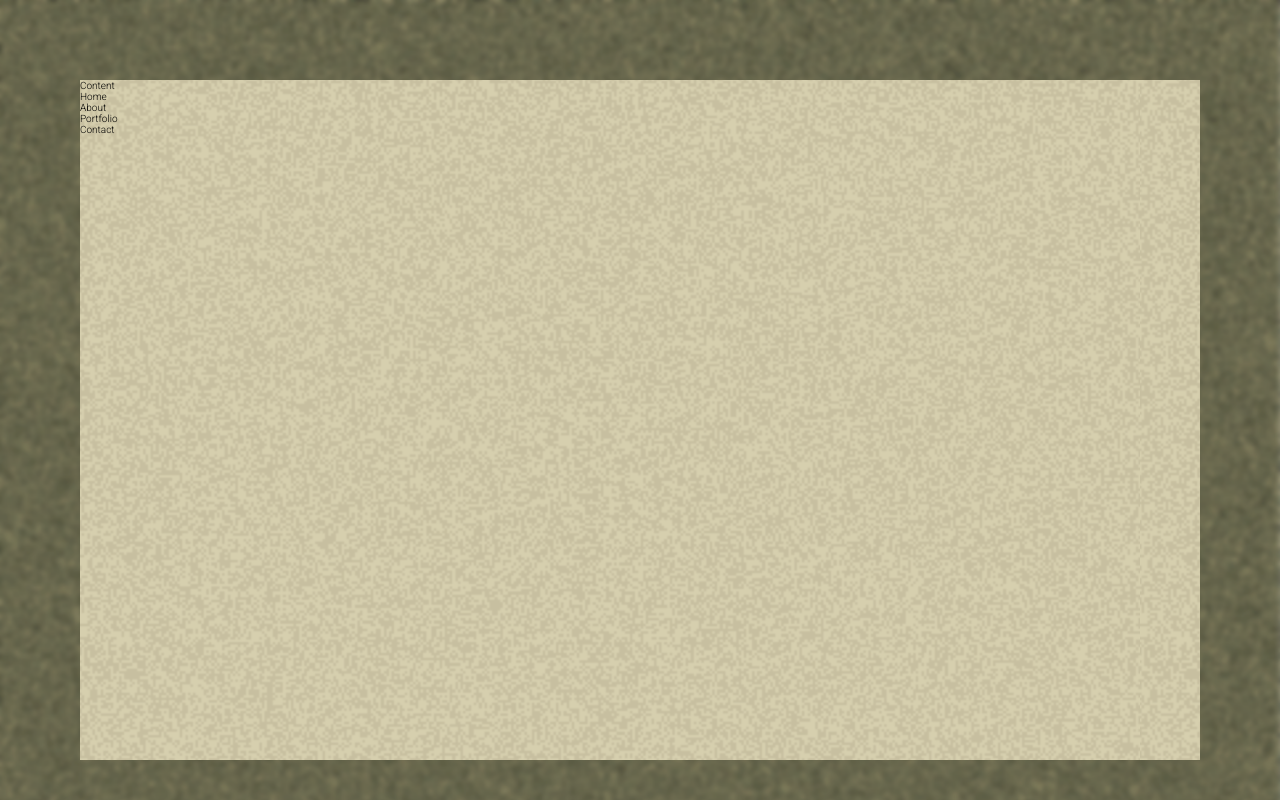
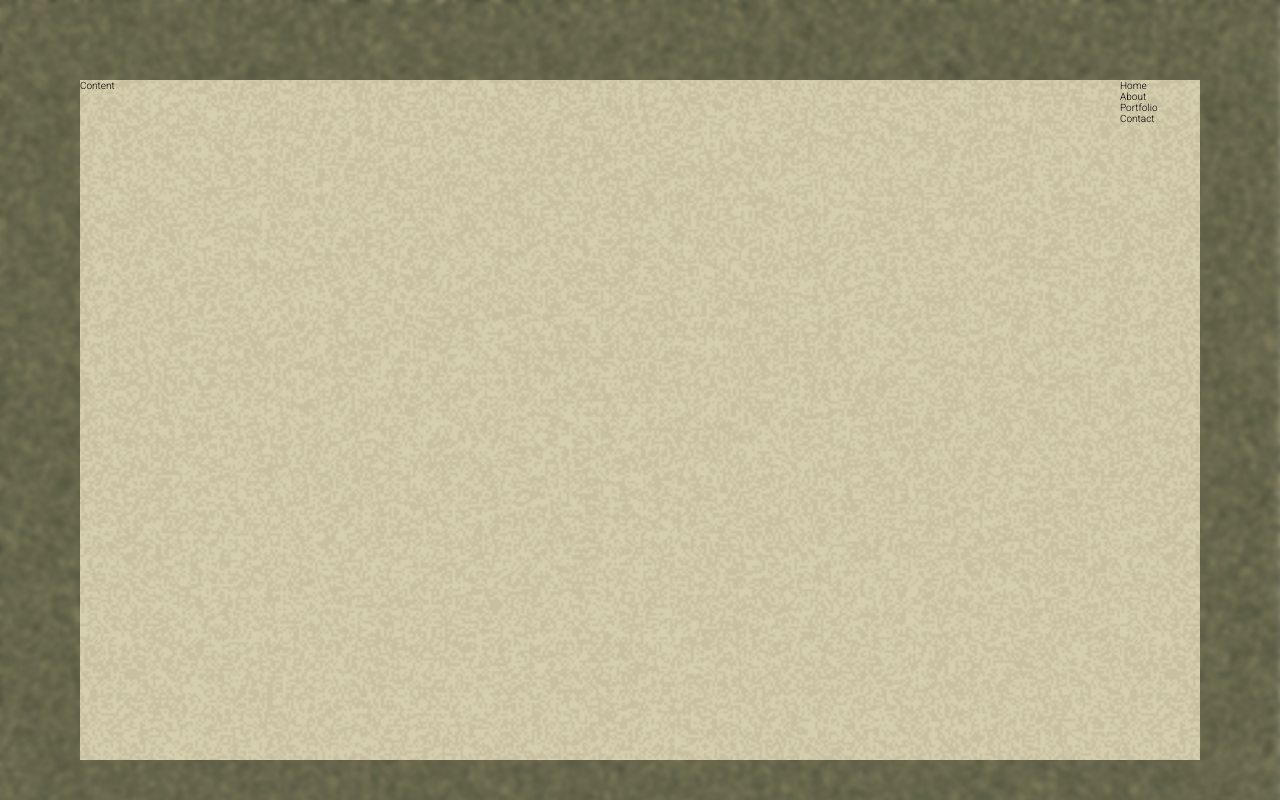
Before and after one commit to Paul-Munley/fun-n64-007-clone-portfolio, a website: page index.html in a window 1280 px wide. Drawn offline with Linux system fonts and the light colour scheme; a web font is replaced by a local one.

Commit message:
Worked on aligning grid for portfolio

```diff
--- a/index.html
+++ b/index.html
@@ -22,7 +22,6 @@
     <div class="background">
       <!-- CODE THAT WAS USED TO MAKE PIXELATED BACKGROUND IMAGES KEEPING FOR POSSIBLE FUTURE USE. CONTAINER FOR ALL OF THE PAGE CONTENT WHEN MAKING THE BACKGROUND IMAGES -->
       <!-- <div class="pixels"></div> -->
-      <div class="container">
       <div class="content">Content</div>
       <nav class="navigation">
         <div class="navigation__tab">
@@ -47,6 +46,5 @@
         </div>
       </nav>
     </div>
-    </div>
   </body>
 </html>
--- a/sass/base/_base.scss
+++ b/sass/base/_base.scss
@@ -38,13 +38,9 @@ body {
   height: 100vh;
   width: 100vw;
   padding: 8rem;
-}
 
-.container {
-  background-image: url(../../assets/manila-folder-background-blurred.png);
-
-  // FOR TESTING PURPOSES
-  height: 85vh;
+  display: grid;
+  grid-template-columns: [container-start] repeat(6, 1fr) [container-end nav-start] 8rem [nav-end];
 }
 
 /*
--- /dev/null
+++ b/sass/components/_content.scss
@@ -0,0 +1,7 @@
+.content {
+  background-image: url(../../assets/manila-folder-background-blurred.png);
+  grid-column: container-start / container-end;
+
+  // FOR TESTING PURPOSES
+  height: 85vh;
+}
--- /dev/null
+++ b/sass/components/_navigation.scss
@@ -0,0 +1,6 @@
+.navigation {
+  grid-column: nav-start / nav-end;
+  grid-row: 1 / -1;
+
+  background-image: url(../../assets/manila-folder-background-blurred.png);
+}
--- a/sass/main.scss
+++ b/sass/main.scss
@@ -1,3 +1,7 @@
 // BASE
 @import "base/base";
 @import "base/typography";
+
+// COMPONENTS
+@import "components/navigation";
+@import "components/content";
```
Also changed, not shown: css/style.css. Lines whose indentation alone changed are shown as unchanged.
